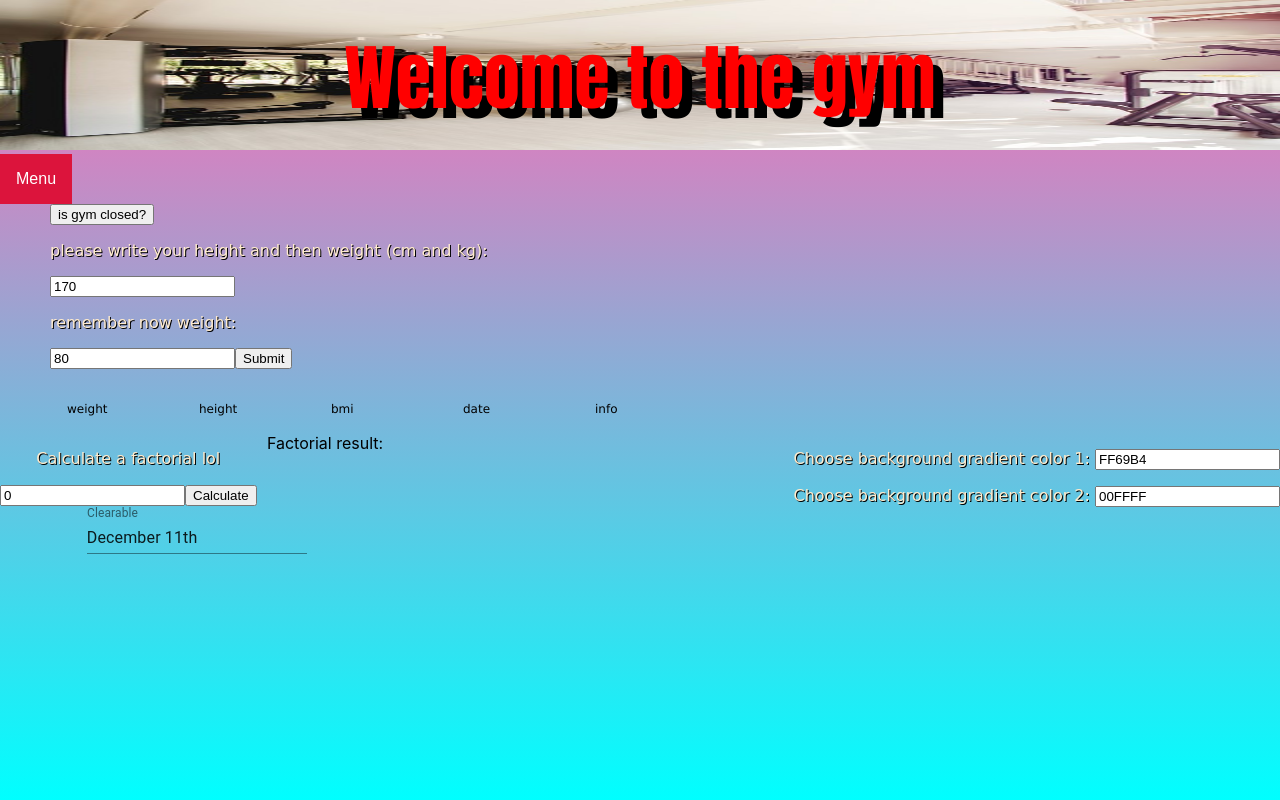
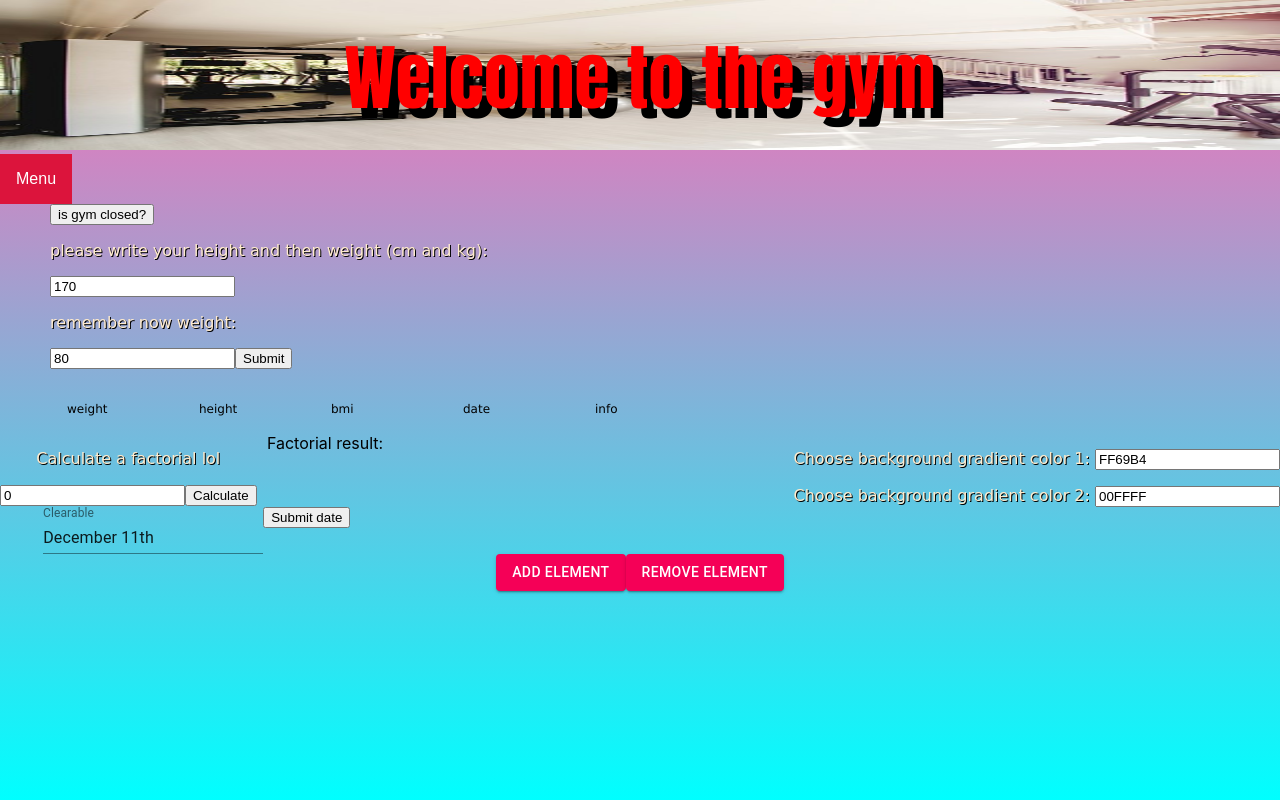
Before and after one commit to szymekc/webBasedExercises, a React (Create React App) app in the folder gym-react/: page / in a window 1280 px wide. Built offline with nearby package versions, Linux system fonts and the light colour scheme.

Commit message:
added dom buttons

```diff
--- a/gym-react/src/App.js
+++ b/gym-react/src/App.js
@@ -11,7 +11,7 @@ const App = () => (
     <Router>
       <header style={{ textAlign: 'center', color: 'red' }}>
         <div style={{ position: 'relative', textAlign: 'center' }}>
-          <a href="/gallery">
+          <a href="/#">
             <img
               src={gym}
               style={{ width: '100%', height: '150px' }}
--- a/gym-react/src/components/Dashboard.js
+++ b/gym-react/src/components/Dashboard.js
@@ -1,8 +1,10 @@
 import React, { Fragment, useState } from 'react';
+import ReactDOM from 'react-dom'
 import BmiCalculator from "./BmiCalculator";
 import GymStatus from "./GymStatus";
 import axios from 'axios';
 import DateFnsUtils from '@date-io/moment'; // choose your lib
+import Button from '@material-ui/core/Button';
 import {
   DatePicker,
   TimePicker,
@@ -26,12 +28,13 @@ const Dashboard = () => {
           <GymStatus />
           <BmiCalculator />
         </div>
-        <div>
+        <div id='render'>
           <BackgroundInput />
           <FactorialForm />
         </div>
         <div>
           <BasicDatePicker />
+          <ElementButtons />
         </div>
       </div>
     </div>
@@ -126,6 +129,9 @@ function BasicDatePicker(props) {
 
   return (
     <Fragment>
+      <form
+        action="#"
+        onSubmit={() => console.log(selectedDate)}>
         <DatePicker
           autoOk
           label="Clearable"
@@ -133,9 +139,38 @@ function BasicDatePicker(props) {
           value={selectedDate}
           onChange={handleDateChange}
         />
+        <input type="submit" value="Submit date" />
+      </form>
     </Fragment>
   );
 }
 
+const ElementButtons = () => {
+  const [element, setElement] = useState(0);
+  return (
+    <>
+      <Button
+        variant="contained"
+        color="secondary"
+        onClick={() => setElement(element + 1)}>Add element</Button>
+      <Button
+        variant="contained"
+        color="secondary"
+        onClick={() => element !== 0 && setElement(element - 1)}>Remove element</Button>
+      {
+        [...Array(element)].map(() => <PElement />)
+      }
+    </>
+  )
+}
+
+
+const PElement = () => {
+  return (
+    <Fragment>
+      <p>p element</p>
+    </Fragment>
+  )
+}
 
 export default Dashboard;
```
Lines whose indentation alone changed are shown as unchanged.
